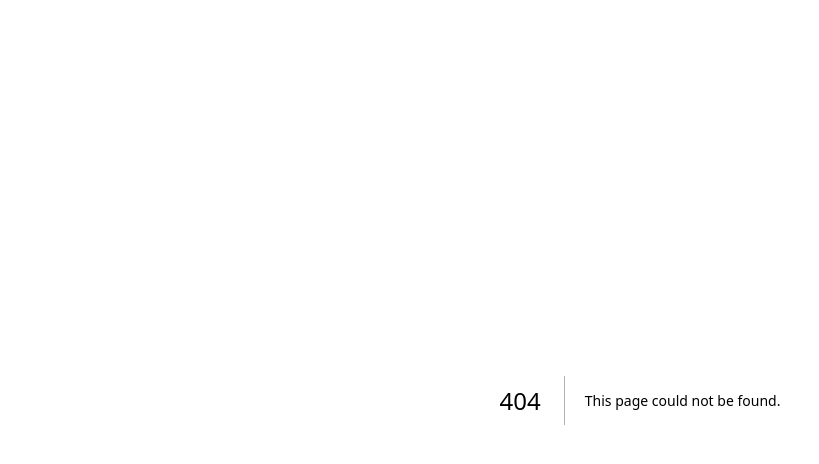
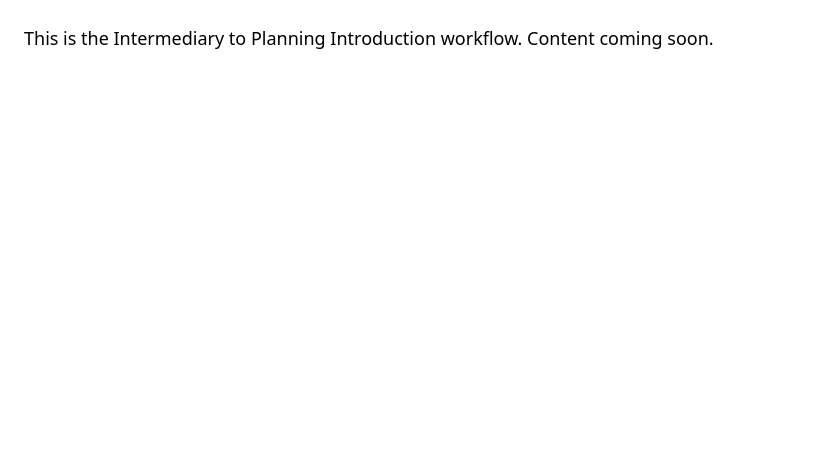
Before and after one commit to dezaritto/meta-workflow-selector, a Next.js app: page /workflow/existing-intermediary-upgrade in a window 1280 px wide. Before the commit this address had no page. Shown: the top 464 px of the page, without its empty margins (0-819 px from the left). Built offline with nearby package versions, Linux system fonts and the light colour scheme.

Commit message:
Create existing-intermediary-upgrade.js

```diff
--- /dev/null
+++ b/pages/workflow/existing-intermediary-upgrade.js
@@ -0,0 +1,3 @@
+export default function ExistingIntro() {
+  return <div className="p-6 text-lg">This is the Intermediary to Planning Introduction workflow. Content coming soon.</div>;
+}
```
